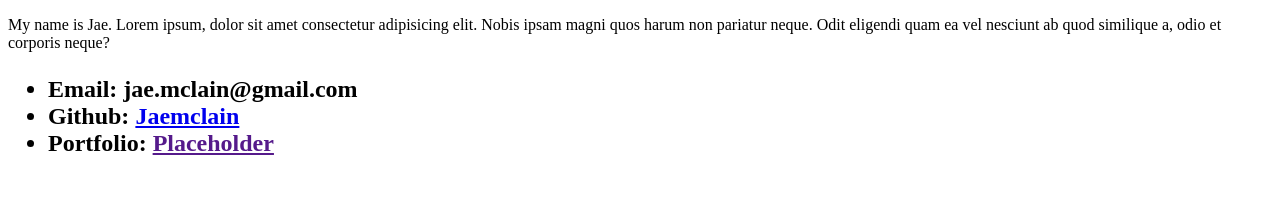
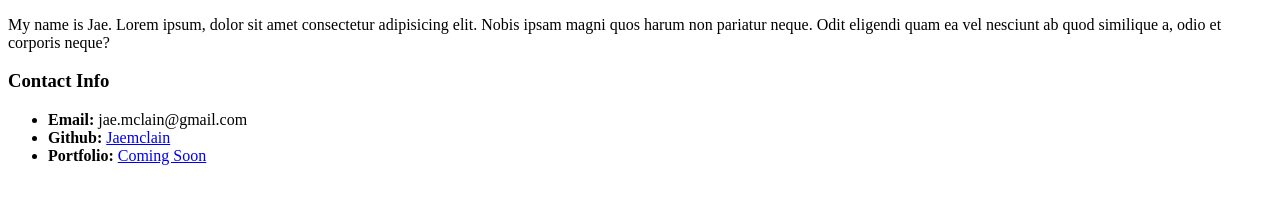
Before and after one commit to jaemclain/Basic-Student-Bio, a plain HTML site: page index.html in a window 1280 px wide. Shown: the part 325-528 px from the top of the page. Drawn offline with Linux system fonts and the light colour scheme.

Commit message:
basic profile done

```diff
--- a/index.html
+++ b/index.html
@@ -10,13 +10,13 @@
     <h3>Jae McLain</h3>
 <img src="http://placekitten.com/200/200" alt="Kitten">
 <p>My name is Jae. Lorem ipsum, dolor sit amet consectetur adipisicing elit. Nobis ipsam magni quos harum non pariatur neque. Odit eligendi quam ea vel nesciunt ab quod similique a, odio et corporis neque?</p>
-<h2>
+
+<h3>Contact Info</h3>
     <ul>
         <li><strong>Email: </strong>jae.mclain@gmail.com</li>
-        <li><strong>Github: </strong><a href="https://github.com/jaemclain">Jaemclain</a></li>
-        <li><strong>Portfolio: </strong><a href="">Placeholder</a></li>
+        <li><strong>Github: </strong><a href="https://github.com/jaemclain" target="_blank">Jaemclain</a></li>
+        <li><strong>Portfolio: </strong><a href="#">Coming Soon</a></li>
     </ul>
-</h2>
 
 </body>
 </html>
```
